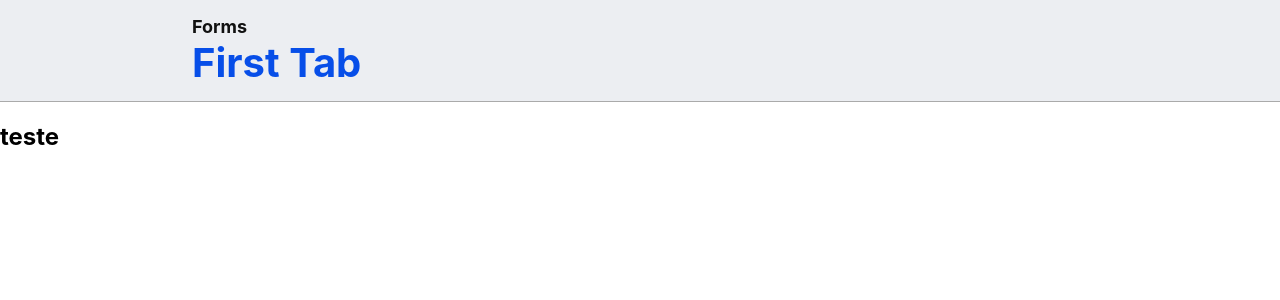
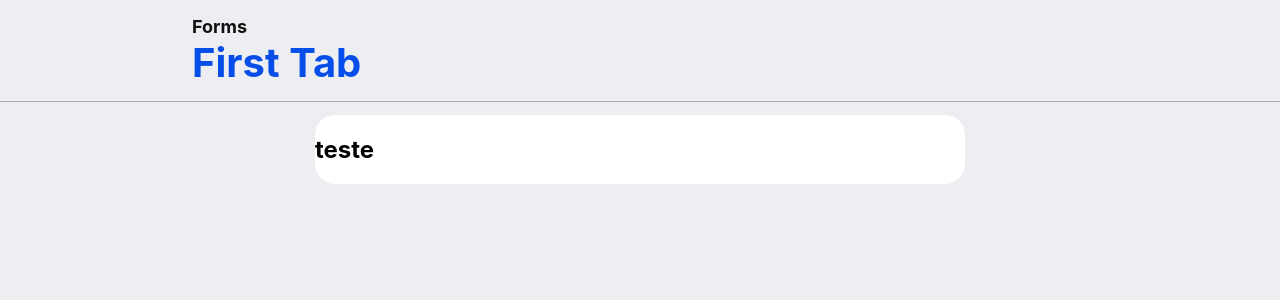
Before and after one commit to Albaax/react-form-project, a React (Create React App) app: page / in a window 1280 px wide. Shown: the top 300 px of the page. Built offline with nearby package versions, Linux system fonts and the light colour scheme.

Commit message:
feat: add body css

```diff
--- a/src/App.css
+++ b/src/App.css
@@ -1,38 +1,14 @@
-.App {
-  text-align: center;
-}
-
-.App-logo {
-  height: 40vmin;
-  pointer-events: none;
-}
-
-@media (prefers-reduced-motion: no-preference) {
-  .App-logo {
-    animation: App-logo-spin infinite 20s linear;
-  }
-}
-
-.App-header {
-  background-color: #282c34;
-  min-height: 100vh;
+main {
   display: flex;
   flex-direction: column;
+  align-items: stretch;
+  height: 100%;
+  background-color: #eceef2;}
+
+section {
+  height: auto;
+  background-color: #eceef2;
+  display: flex;
+  justify-content: center;
   align-items: center;
-  justify-content: center;
-  font-size: calc(10px + 2vmin);
-  color: white;
 }
-
-.App-link {
-  color: #61dafb;
-}
-
-@keyframes App-logo-spin {
-  from {
-    transform: rotate(0deg);
-  }
-  to {
-    transform: rotate(360deg);
-  }
-}
--- a/src/index.css
+++ b/src/index.css
@@ -7,7 +7,21 @@
   -moz-osx-font-smoothing: grayscale;
 }
 
-code {
-  font-family: source-code-pro, Menlo, Monaco, Consolas, 'Courier New',
-    monospace;
+body {
+  padding: 0;
+  margin: 0;
+  box-sizing: border-box;
 }
+
+body,
+html {
+  display: flex;
+  flex-direction: column;
+  align-items: stretch;
+  height: 100%;
+  background-color: #eceef2;
+}
+
+#root {
+  height: 100%;
+}
```
